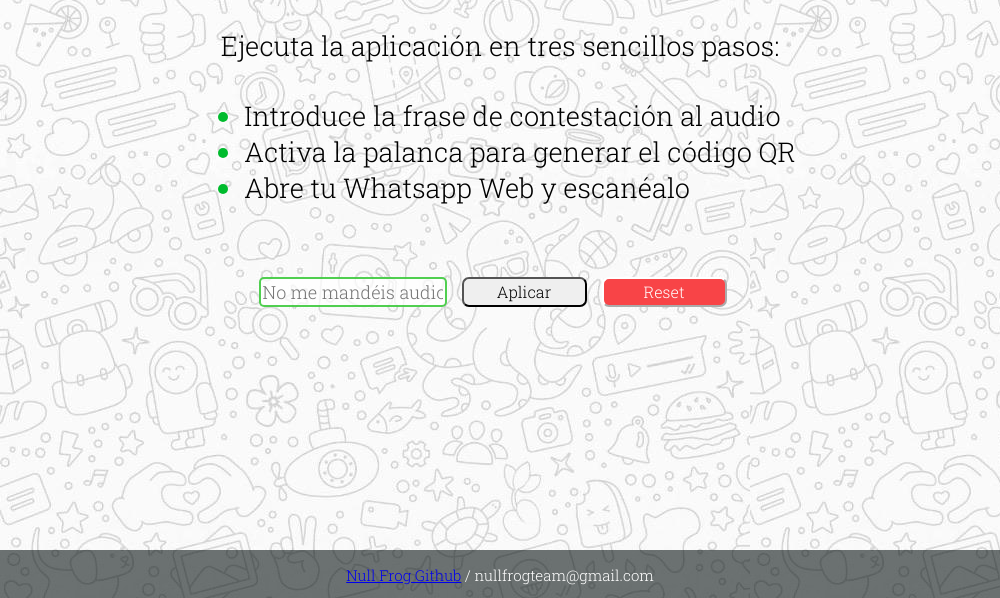
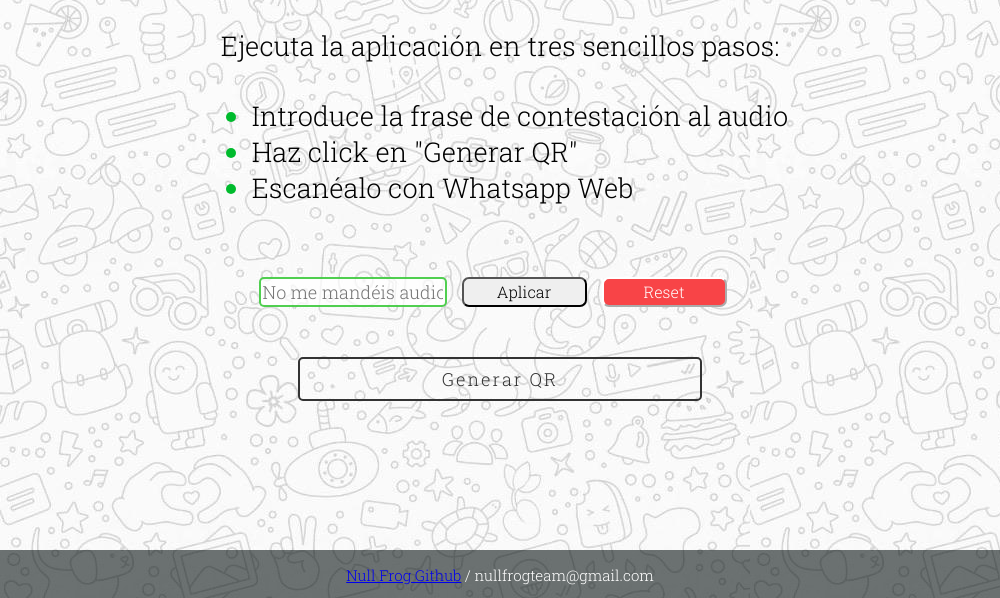
Before and after one commit to Null-Frog/proyecto_wadio, an Electron app: page src/index.html in a window 1000 px wide. Shown: the part 202-800 px from the top of the page. Drawn offline with Linux system fonts and the light colour scheme; no server answers.

Commit message:
[ADD] Botón generar QR

```diff
--- a/css/styles.css
+++ b/css/styles.css
@@ -133,3 +133,51 @@ header p{
     margin-top: 15px;
     font-size: 15px;
 }
+
+/* Botón QR */
+.codQR{
+    display: flex;
+    justify-content: center;
+    margin-top: 5%;
+}
+
+#linkQR{
+    display: block;
+    border-radius: 5px;
+    width: 400px;
+    height: 40px;
+    line-height: 40px;
+    font-size: 18px;
+    font-family: robotoRegular, Arial, Helvetica, sans-serif;
+    text-decoration: none;
+    color: #333;
+    border: 2px solid #333;
+    letter-spacing: 2px;
+    text-align: center;
+    position: relative;
+    transition: all .35s;
+  }
+
+#linkQR span{
+    position: relative;
+    z-index: 2;
+}
+
+#linkQR:after{
+    position: absolute;
+    content: "";
+    top: 0;
+    left: 0;
+    width: 0;
+    height: 100%;
+    background: #00bb2d;
+    transition: all .35s;
+}
+
+#linkQR:hover{
+    color: #fff;
+}
+
+#linkQR:hover:after{
+    width: 100%;
+}
--- a/src/index.html
+++ b/src/index.html
@@ -28,8 +28,8 @@
             </p>
             <ul>
                 <li><span>Introduce la frase de contestación al audio</span></li>
-                <li><span>Activa la palanca para generar el código QR</span></li>
-                <li><span>Abre tu Whatsapp Web y escanéalo</span></li>
+                <li><span>Haz click en "Generar QR"</span></li>
+                <li><span>Escanéalo con Whatsapp Web</span></li>
             </ul>
         </div>
 
@@ -41,10 +41,10 @@
             <span id="message"></span>
         </div>
 
-        <div id="codigoDiv">
-            <!-- Div que contrendrá un botón para generar el código QR -->
+        <div class="codQR">
+            <a id="linkQR" href="#"><span>Generar QR</span></a>
+        </div>
 
-        </div>
     </section>
 
     <footer>
@@ -102,6 +102,13 @@
         ipcRenderer.on('message', (event, data) => {
             document.getElementById('message').innerHTML = data;
         });
+
+        /**
+        * Iniciando cliente
+        */
+        document.getElementById("linkQR").onclick = function () {
+
+        }
     </script>
 </body>
 
--- a/src/index.js
+++ b/src/index.js
@@ -35,6 +35,7 @@ const createWindow = () => {
       userMessage = args;
       mainWindow.webContents.send('message', userMessage);
     });
+
 };
 var userMessage;
 
```
